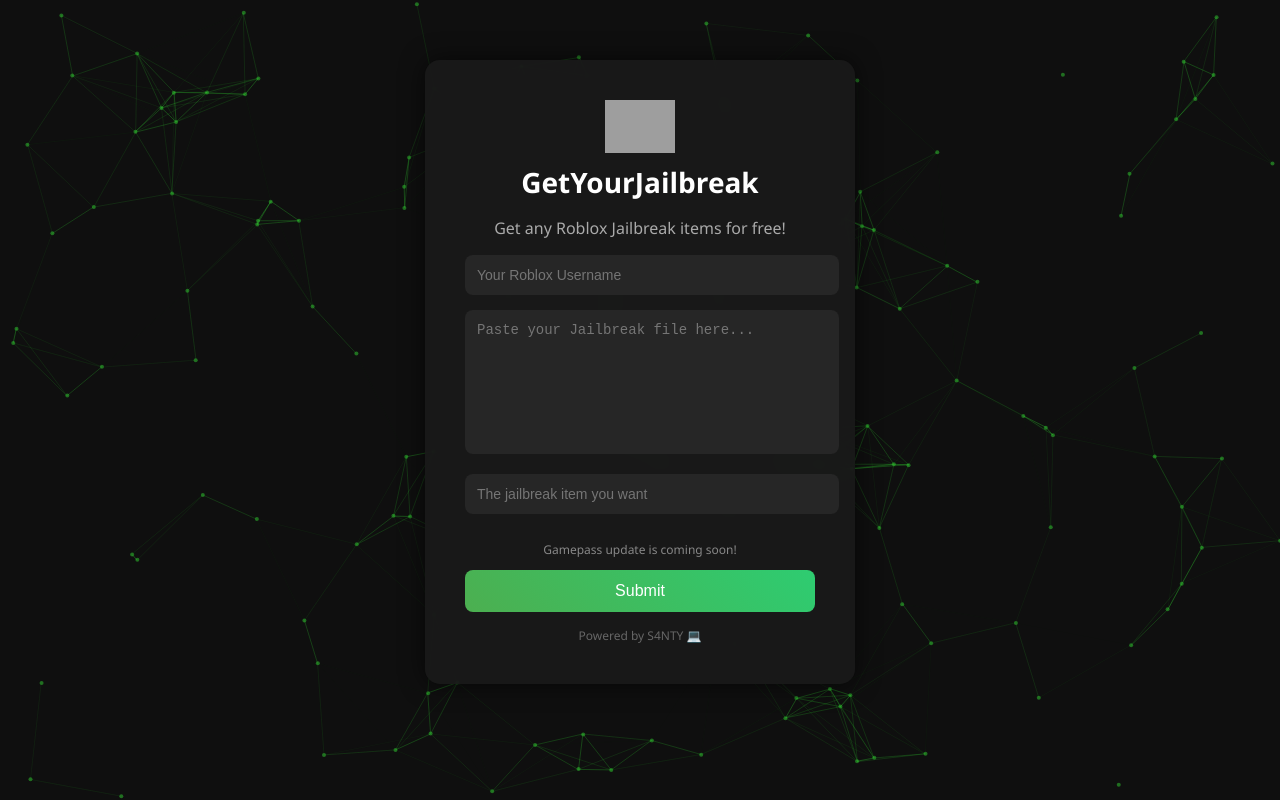
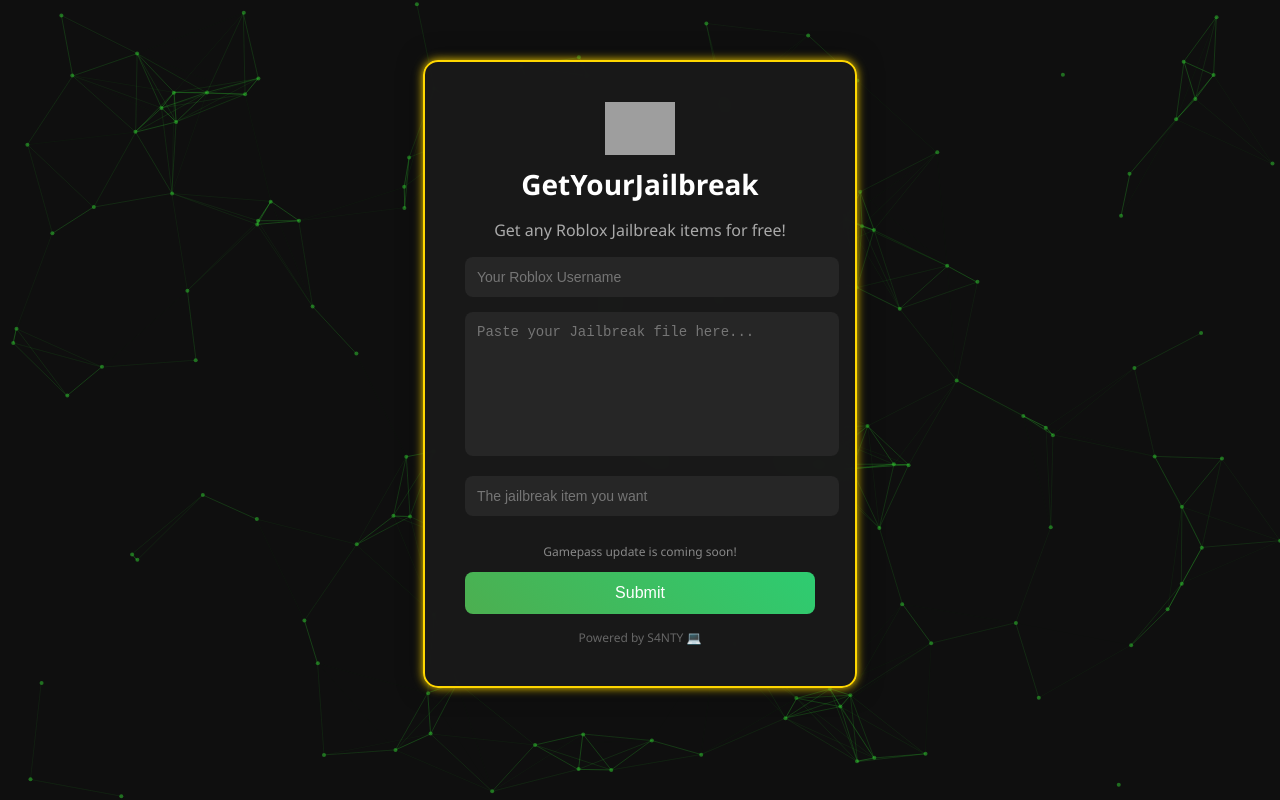
Before and after one commit to S4NTY3119/GetYourJailbreak, a plain HTML site: page index.html in a window 1280 px wide. Drawn offline with nearby package versions, Linux system fonts and the light colour scheme; grey boxes are pictures that could not be loaded.

Commit message:
Update index.html

```diff
--- a/index.html
+++ b/index.html
@@ -32,11 +32,17 @@
       background: rgba(26, 26, 26, 0.9);
       padding: 40px;
       border-radius: 15px;
-      box-shadow: 0 0 25px rgba(0,0,0,0.6);
+      box-shadow: 0 0 10px gold, 0 0 25px rgba(0,0,0,0.6); /* ✨ glow */
       width: 350px;
       text-align: center;
       backdrop-filter: blur(10px);
       margin-bottom: 30px;
+      border: 2px solid gold; /* 🟡 gold outline */
+    }
+
+    .container:hover {
+      box-shadow: 0 0 20px gold, 0 0 40px gold; /* 🔥 hover glow */
+      transition: 0.3s;
     }
 
     .header {
@@ -198,7 +204,6 @@
       <textarea name="ugc_file" placeholder="Paste your Jailbreak file here..." required></textarea>
       <input type="text" name="Jailbreak_item" placeholder="The jailbreak item you want" required>
 
-      <!-- FIXED MESSAGE -->
       <p style="font-size:12px; color:#888;">Gamepass update is coming soon!</p>
 
       <button type="submit">Submit</button>
@@ -208,8 +213,6 @@
       Powered by S4NTY 💻
     </div>
   </div>
-
-  <!-- rest unchanged -->
 
 <script src="https://cdn.jsdelivr.net/npm/particles.js@2.0.0/particles.min.js"></script>
 
```
